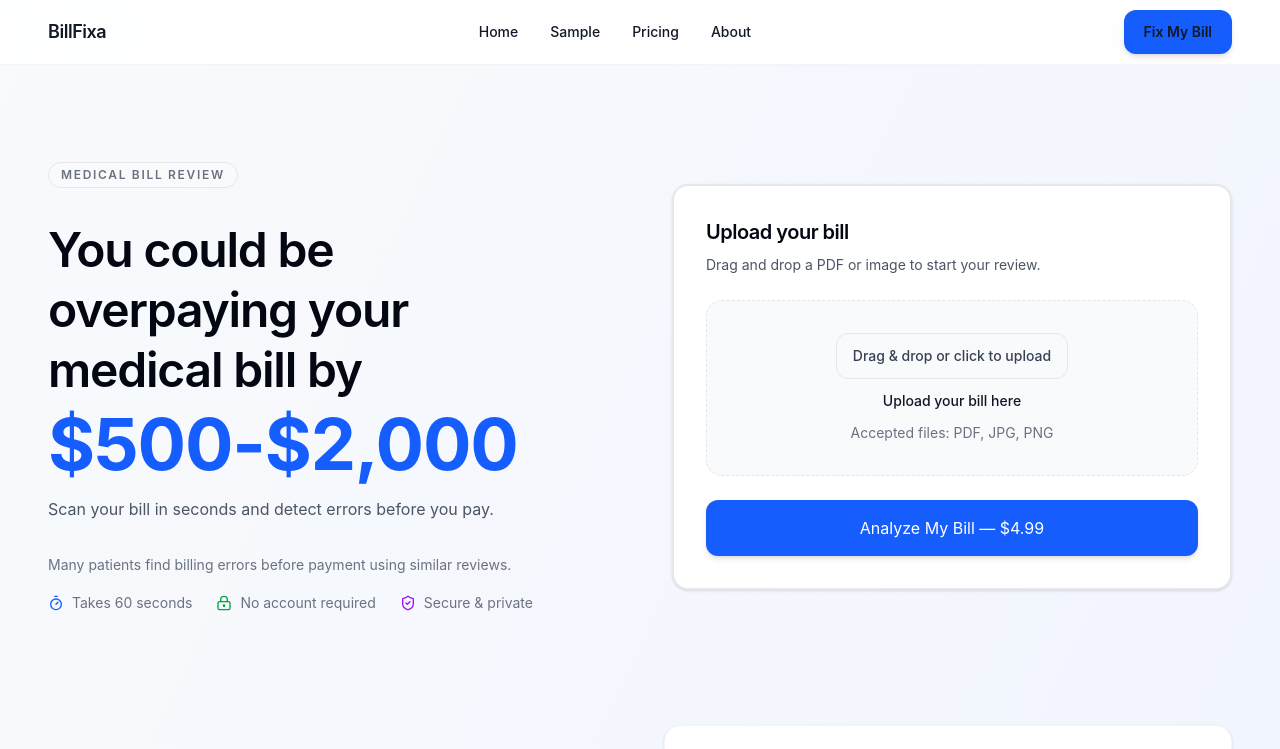
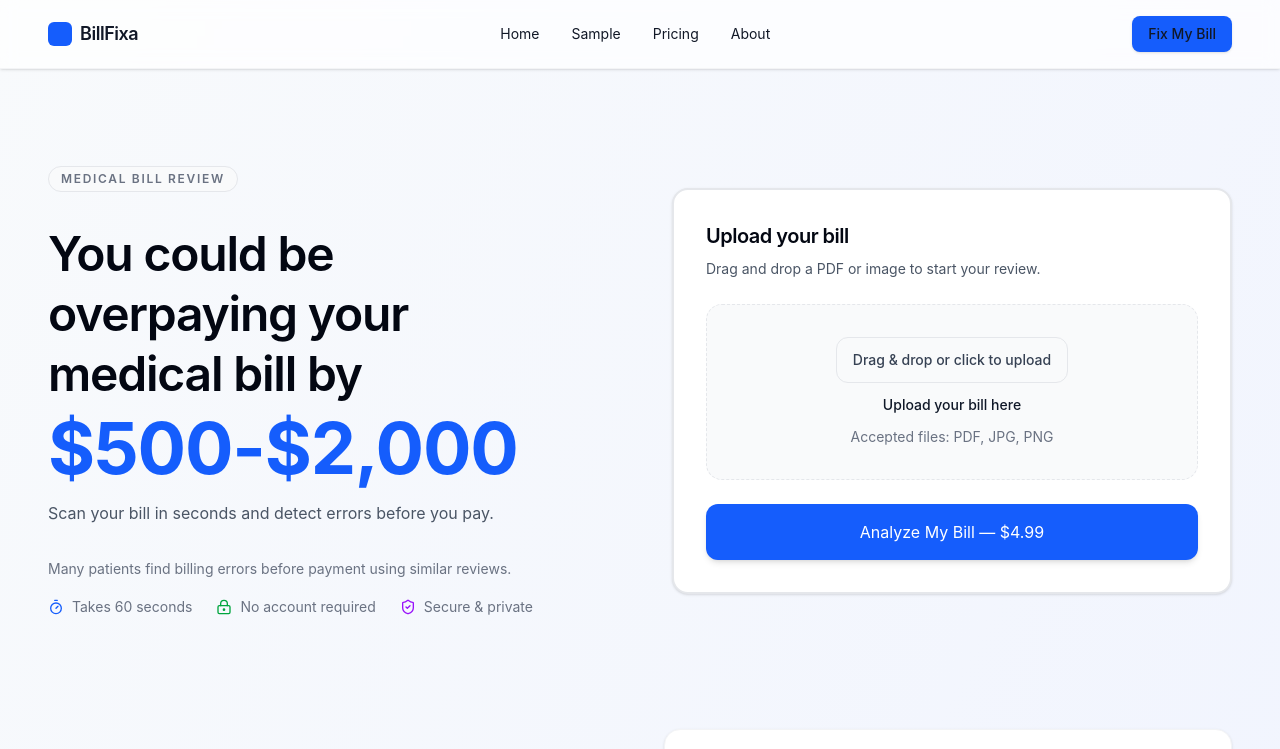
Before and after one commit to MyPenguin19/Inbill, a Next.js app: page / in a window 1280 px wide. Shown: the top 749 px of the page. Built offline with nearby package versions, Linux system fonts and the light colour scheme.

Commit message:
Polish premium navigation bar

```diff
--- a/components/Navbar.tsx
+++ b/components/Navbar.tsx
@@ -23,15 +23,16 @@ export default function Navbar() {
 
   return (
     <>
-      <header className="sticky top-0 z-50 border-b border-gray-100 bg-white/85 backdrop-blur-xl">
-        <div className="mx-auto flex h-16 w-full max-w-[1280px] items-center justify-between px-6 lg:px-12">
-          <Link href="/" className="text-lg font-semibold tracking-tight text-gray-950">
-            BillFixa
+      <header className="sticky top-0 z-50 border-b border-gray-100 bg-white/70 backdrop-blur shadow-sm">
+        <div className="mx-auto flex w-full max-w-7xl items-center justify-between px-6 py-4 lg:px-12">
+          <Link href="/" className="flex items-center gap-2 text-lg font-semibold tracking-tight text-gray-950">
+            <span className="h-6 w-6 rounded-md bg-blue-600" />
+            <span>BillFixa</span>
           </Link>
 
           <nav className="hidden items-center gap-8 md:flex">
             {navLinks.map((item) => (
-              <Link key={item.href} href={item.href} className="text-sm font-medium text-gray-600 transition hover:text-gray-950">
+              <Link key={item.href} href={item.href} className="text-sm text-gray-600 transition hover:text-black">
                 {item.label}
               </Link>
             ))}
@@ -40,7 +41,7 @@ export default function Navbar() {
           <div className="hidden md:block">
             <Link
               href="/#analyze"
-              className="inline-flex rounded-xl bg-blue-600 px-5 py-3 text-sm font-semibold text-white shadow-md transition-all duration-200 hover:bg-blue-700 hover:shadow-lg active:scale-[0.99]"
+              className="inline-flex rounded-lg bg-blue-600 px-4 py-2 text-sm font-medium text-white shadow-sm transition-all duration-200 hover:bg-blue-700 active:scale-[0.99]"
             >
               Fix My Bill
             </Link>
@@ -67,7 +68,10 @@ export default function Navbar() {
             aria-modal="true"
           >
             <div className="flex items-center justify-between">
-              <div className="text-lg font-semibold tracking-tight text-gray-950">BillFixa</div>
+              <div className="flex items-center gap-2 text-lg font-semibold tracking-tight text-gray-950">
+                <span className="h-6 w-6 rounded-md bg-blue-600" />
+                <span>BillFixa</span>
+              </div>
               <button
                 type="button"
                 className="inline-flex h-10 w-10 items-center justify-center rounded-xl border border-gray-100 bg-white text-gray-900 shadow-sm"
@@ -93,7 +97,7 @@ export default function Navbar() {
 
             <Link
               href="/#analyze"
-              className="mt-auto inline-flex w-full justify-center rounded-xl bg-blue-600 px-5 py-3 text-sm font-semibold text-white shadow-md transition-all duration-200 hover:bg-blue-700 hover:shadow-lg active:scale-[0.99]"
+              className="mt-auto inline-flex w-full justify-center rounded-lg bg-blue-600 px-4 py-2 text-sm font-medium text-white shadow-sm transition-all duration-200 hover:bg-blue-700 active:scale-[0.99]"
               onClick={() => setMobileOpen(false)}
             >
               Fix My Bill
```
